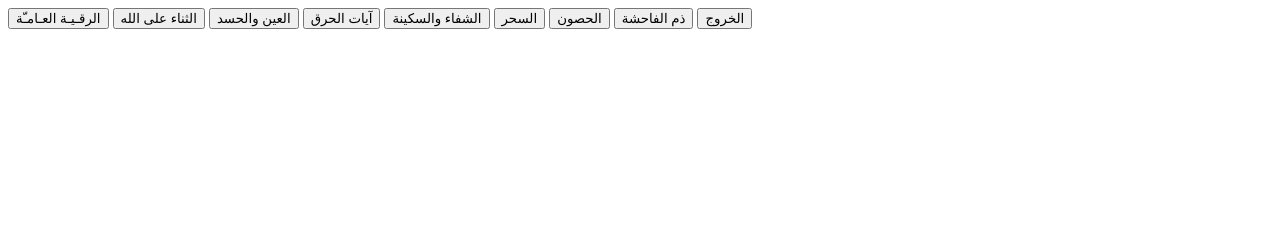
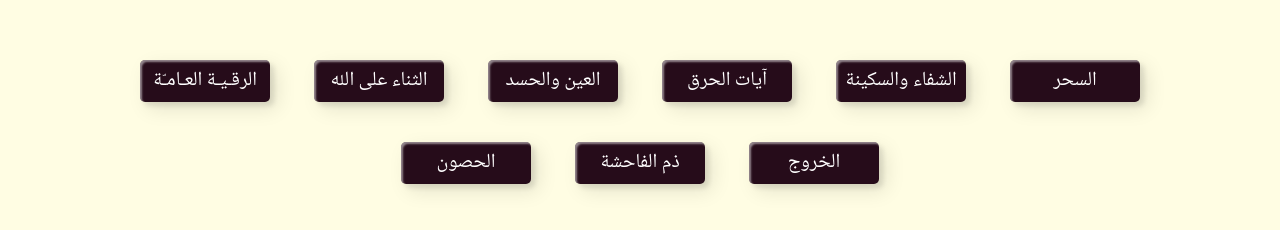
Before and after one commit to omarooqn/sssaaa, a plain HTML site: page index.html in a window 1280 px wide. Drawn offline with Linux system fonts and the light colour scheme.

Commit message:
Update index.html

```diff
--- a/index.html
+++ b/index.html
@@ -3,7 +3,7 @@
 <head>
   <meta charset="UTF-8">
   <title>CodePen - Candy Color Button Animation</title>
-  <link rel="stylesheet" href="./style1.css">
+  <link rel="stylesheet" href="./style.css">
 
 </head>
 <body>
@@ -18,7 +18,7 @@
 <div class="frame">
 
 
- <a href="https://omarooqn.github.io/omajj2"> <button class="custom-btn btn-3">
+ <a href="https://omarooqn.github.io/omar641/"> <button class="custom-btn btn-3">
 	<span>الرقـيـة العـامـّة
 </span></button></a>
 <button class="custom-btn btn-5"onclick="window.location.href='https://omarooqn.github.io/omajj2/';">
```
